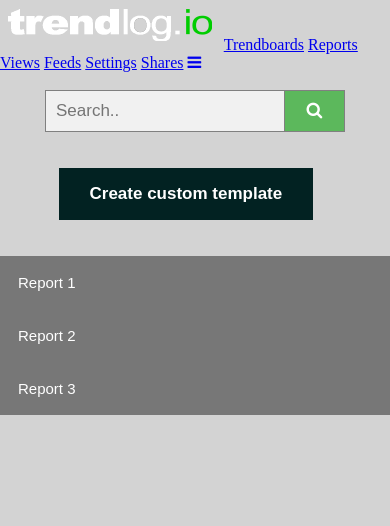
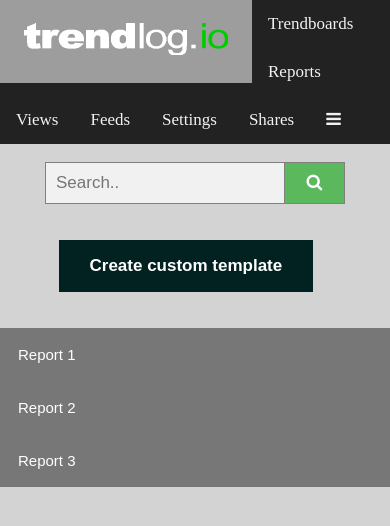
Before and after one commit to XCharmyX/2semestereksamen, a plain HTML site: page reports.html in a window 390 px wide. Drawn offline with Linux system fonts and the light colour scheme.

Commit message:
navbar update

```diff
--- a/css/reports.css
+++ b/css/reports.css
@@ -2,6 +2,30 @@
 @media only screen and (max-width: 600px){}
 * {
   box-sizing: border-box;
+}
+
+.topnav {
+  overflow: hidden;
+  background-color: #222222;
+}
+
+.topnav a {
+  float: left;
+  color: #f2f2f2;
+  text-align: center;
+  padding: 14px 16px;
+  text-decoration: none;
+  font-size: 17px;
+}
+
+.topnav a:hover {
+  background-color: #9d9d9d;
+  color: black;
+}
+
+.topnav a.active {
+  background-color: #5CB85C;
+  color: white;
 }
 
 form.search input[type=text] {
--- a/css/viewreport.css
+++ b/css/viewreport.css
@@ -1,5 +1,29 @@
 /*MOBILE*/
 @media only screen and (max-width: 600px){
+  .topnav {
+    overflow: hidden;
+    background-color: #222222;
+  }
+
+  .topnav a {
+    float: left;
+    color: #f2f2f2;
+    text-align: center;
+    padding: 14px 16px;
+    text-decoration: none;
+    font-size: 17px;
+  }
+
+  .topnav a:hover {
+    background-color: #9d9d9d;
+    color: black;
+  }
+
+  .topnav a.active {
+    background-color: #5CB85C;
+    color: white;
+  }
+
 .icon-bar {
 width:100%;
 overflow: auto;
```
